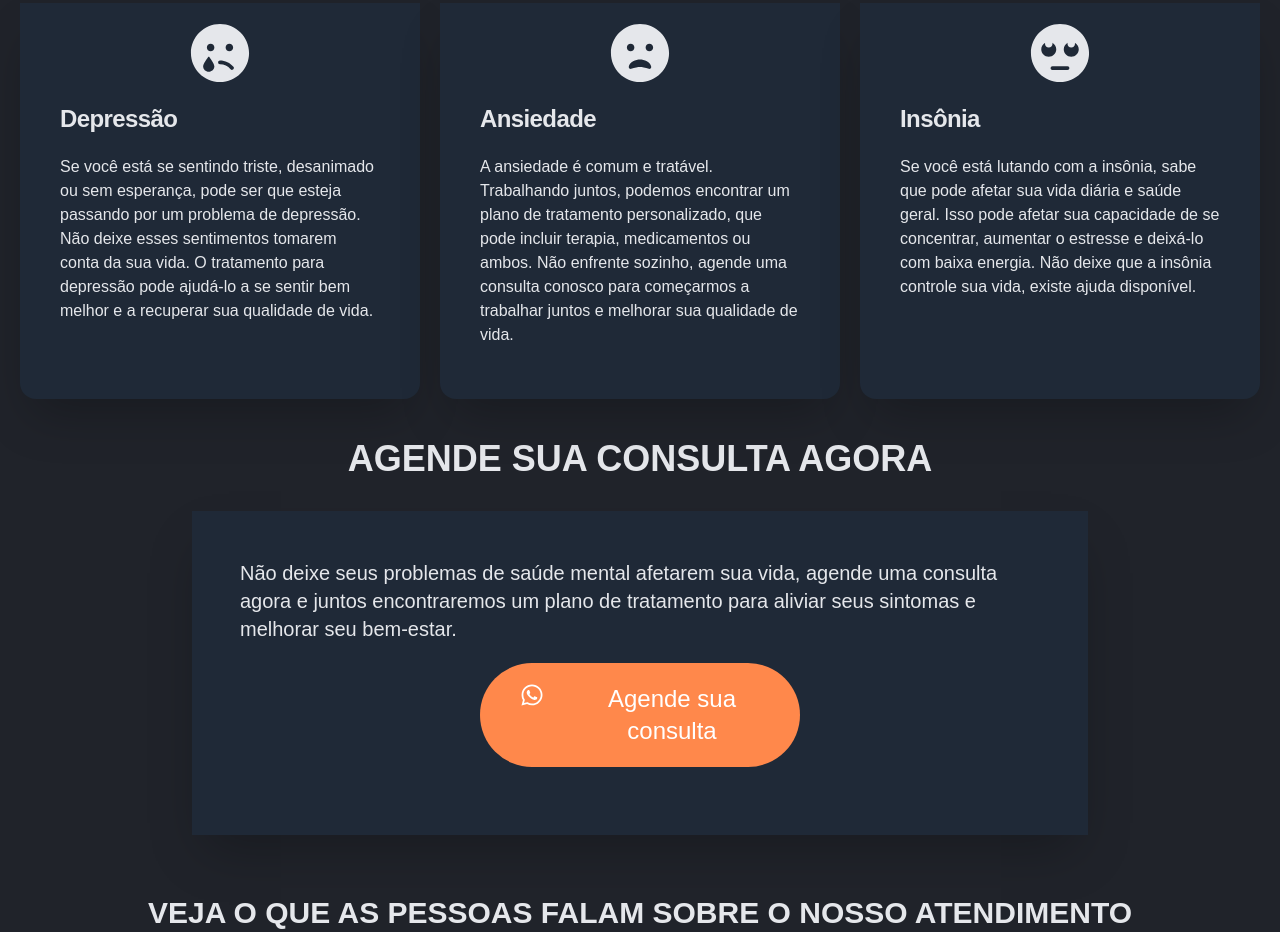
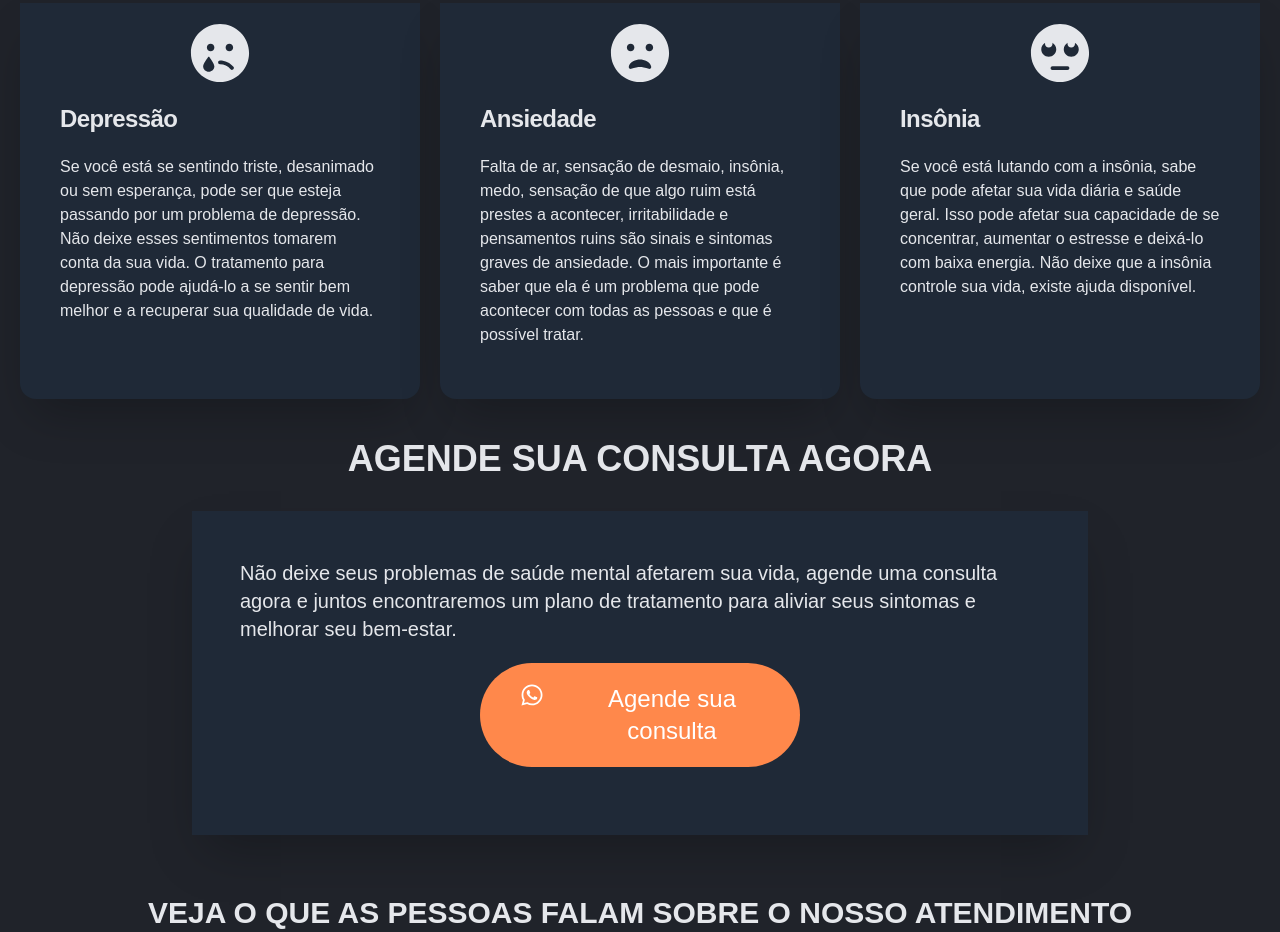
Before and after one commit to brunoprestesap/page-dra-camila, a React (Create React App) app: page / in a window 1280 px wide. Shown: the part 1160-2092 px from the top of the page. Built offline with nearby package versions, Linux system fonts and the light colour scheme; a web font is replaced by a local one.

Commit message:
Correção do texto do card de ansiedade

```diff
--- a/src/components/Treatment.js
+++ b/src/components/Treatment.js
@@ -19,7 +19,7 @@ function Treatment() {
       id: 2,
       icon: <FaFrownOpen />,
       title: "Ansiedade",
-      text: "A ansiedade é comum e tratável. Trabalhando juntos, podemos encontrar um plano de tratamento personalizado, que pode incluir terapia, medicamentos ou ambos. Não enfrente sozinho, agende uma consulta conosco para começarmos a trabalhar juntos e melhorar sua qualidade de vida.",
+      text: "Falta de ar, sensação de desmaio, insônia, medo, sensação de que algo ruim está prestes a acontecer, irritabilidade e pensamentos ruins são sinais e sintomas graves de ansiedade. O mais importante é saber que ela é um problema que pode acontecer com todas as pessoas e que é possível tratar.",
     },
     {
       id: 3,
```
